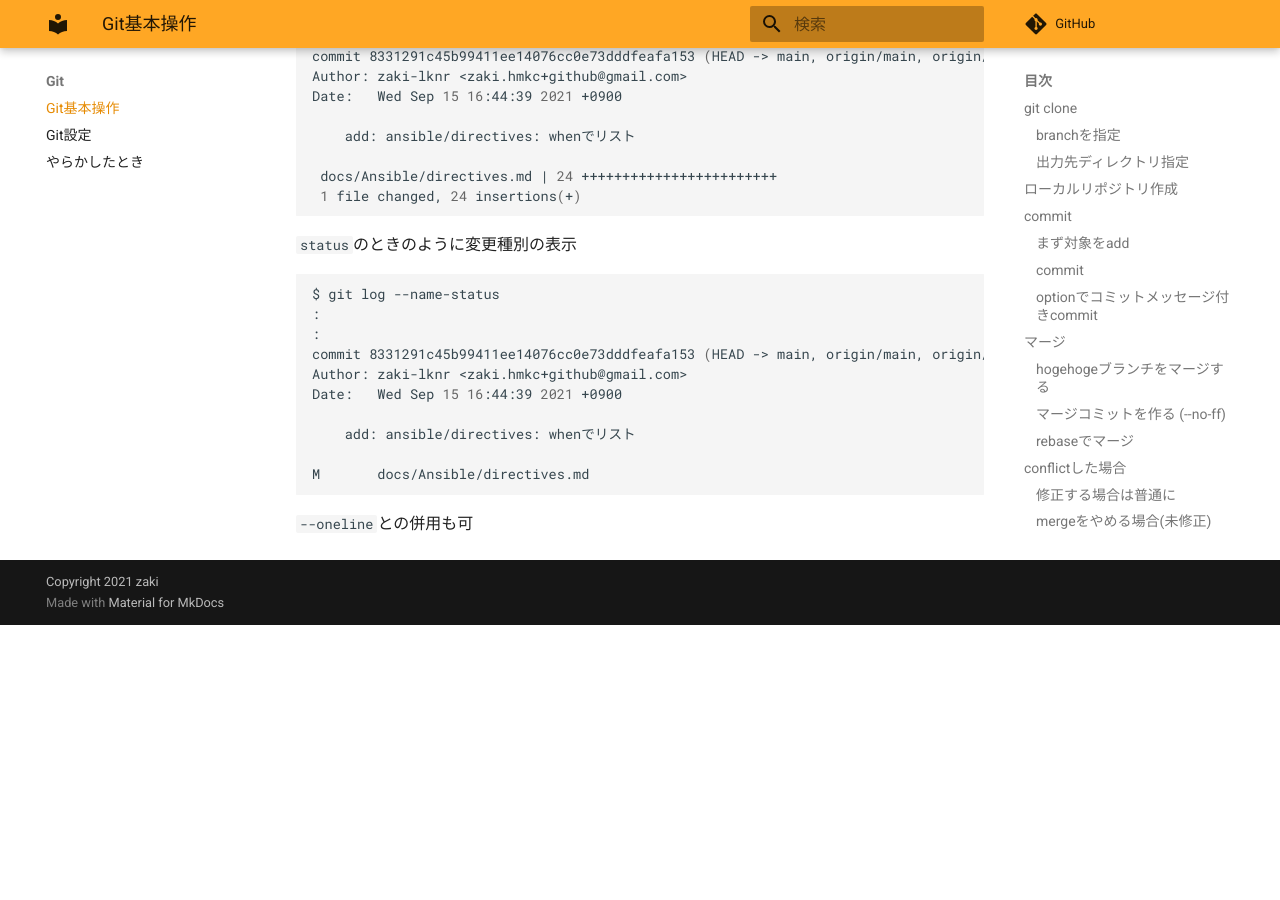
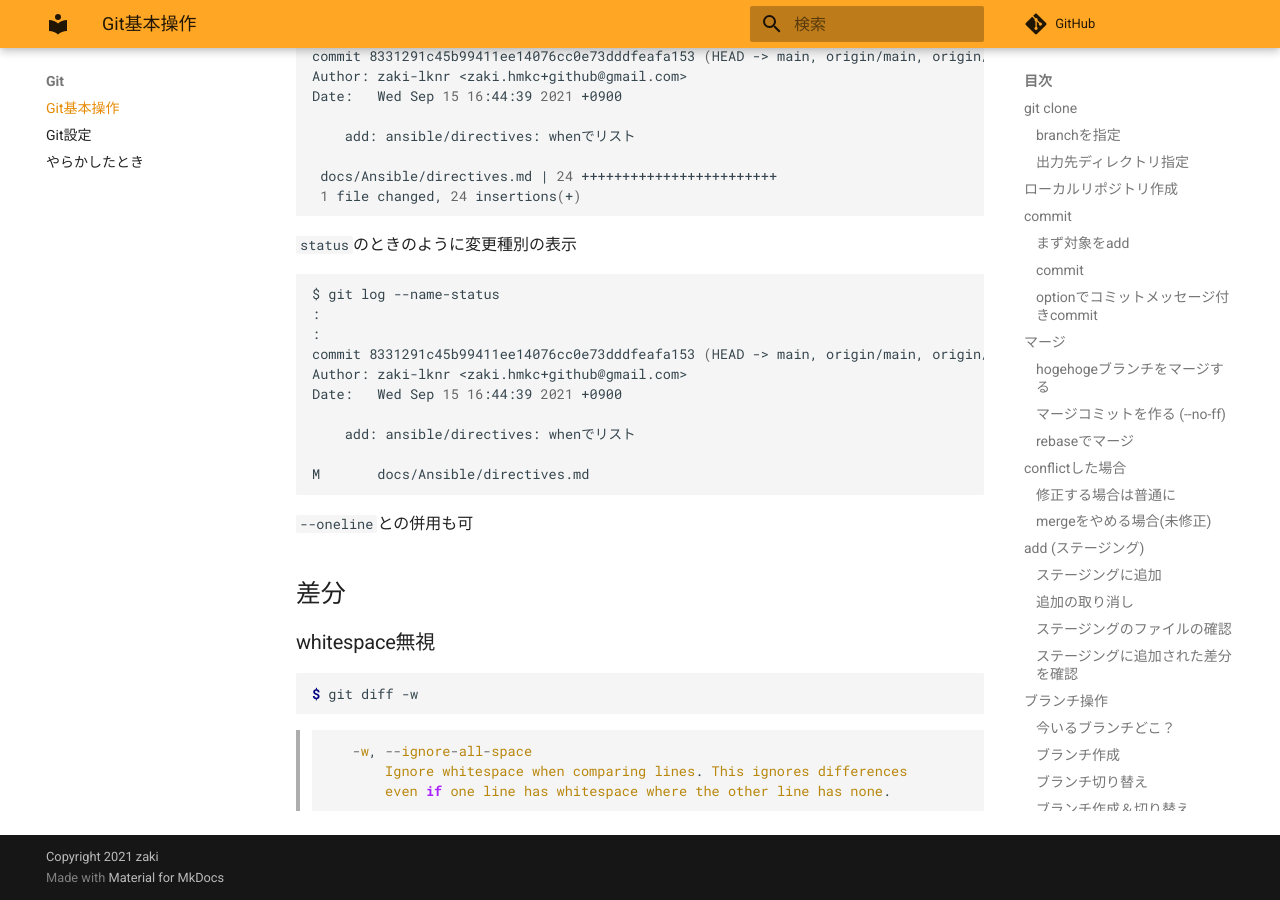
Before and after one commit to zaki-lknr/docs, an MkDocs documentation site: the page built from docs/Git/index.md, in a window 1280 px wide and 900 px high, scrolled down 7807 px. Built offline with MkDocs 1.6.1 and Material for MkDocs 9.7.7, drawn with Linux system fonts in a browser that asks for light colours; comment, search, counter and statistics services are not loaded; before the commit the page ends 8432 px from its top, so only the background shows below that.

Commit message:
add: git: diff -w

````diff
--- a/docs/Git/index.md
+++ b/docs/Git/index.md
@@ -398,3 +398,15 @@ M       docs/Ansible/directives.md
 ```
 
 `--oneline`との併用も可
+
+## 差分
+
+### whitespace無視
+
+```console
+$ git diff -w
+```
+
+>        -w, --ignore-all-space
+>            Ignore whitespace when comparing lines. This ignores differences
+>            even if one line has whitespace where the other line has none.
````
